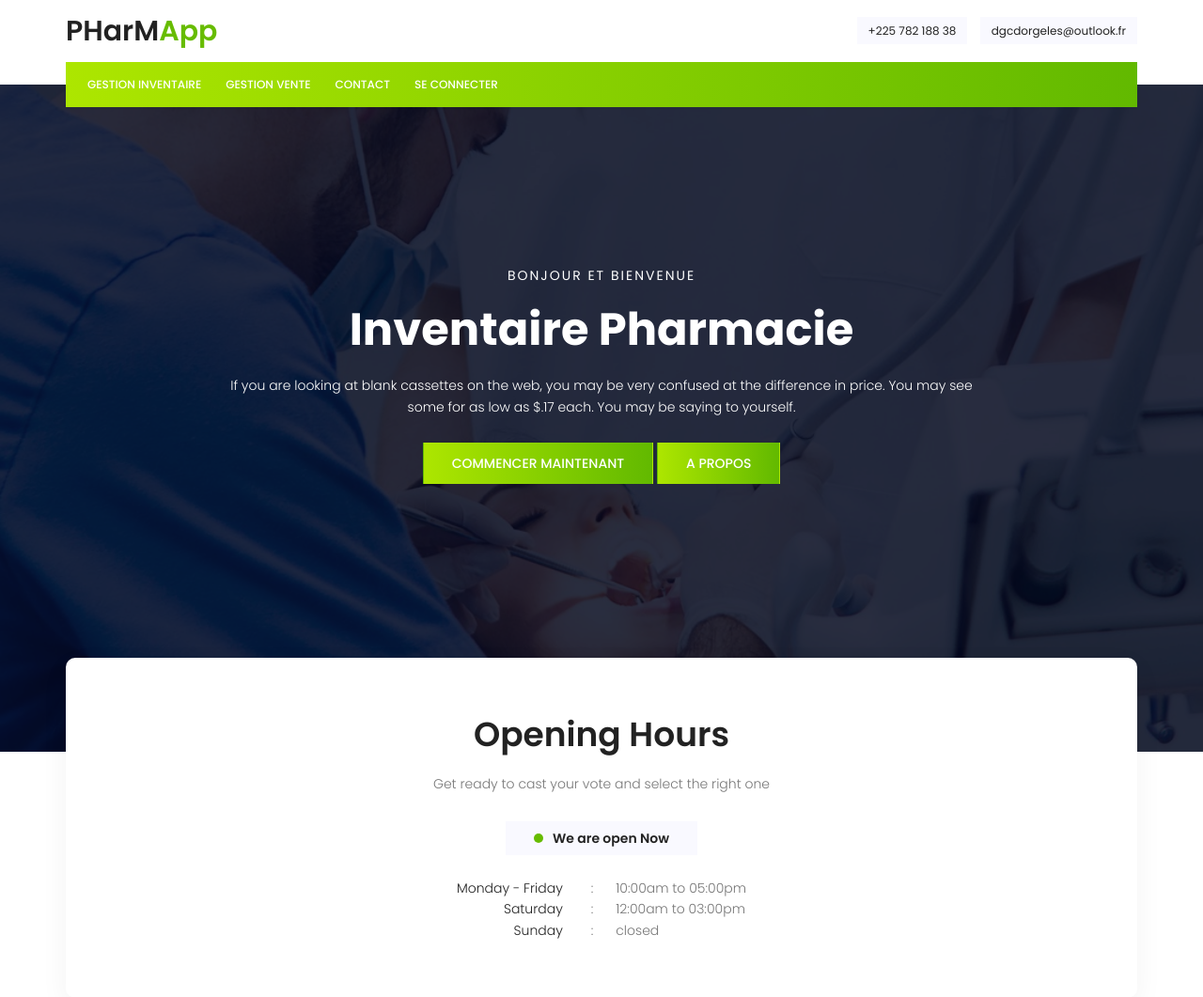
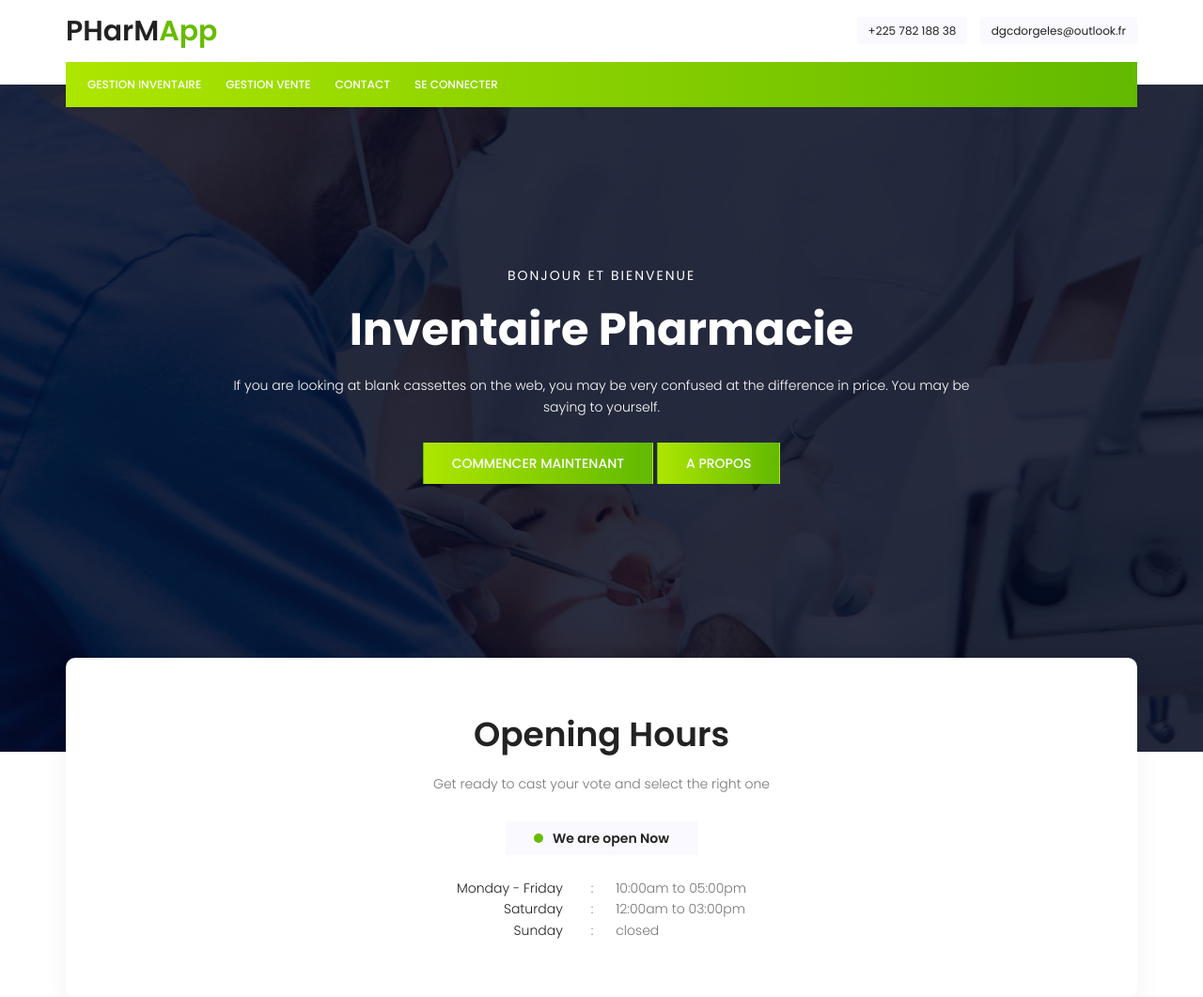
Before and after one commit to Esther-Coulibaly/Pharmapp, a Django app: page / in a window 1280 px wide. Shown: the top 1061 px of the page at 94% size. Run offline with Django 3.2, Linux system fonts and the light colour scheme; some libraries are stand-ins or nearby versions; some web fonts are replaced.

Commit message:
Update index.html

```diff
--- a/core/templates/index.html
+++ b/core/templates/index.html
@@ -94,7 +94,7 @@
                            Inventaire Pharmacie
                         </h1>
                         <p class="text-white mx-auto">
-                            If you are looking at blank cassettes on the web, you may be very confused at the difference in price. You may see some for as low as $.17 each. You may be saying to yourself.
+                            If you are looking at blank cassettes on the web, you may be very confused at the difference in price.  You may be saying to yourself.
                         </p>
                         <a href="#" class="primary-btn header-btn text-uppercase mt-10">Commencer Maintenant</a>
                         <a href="#" class="primary-btn header-btn text-uppercase mt-10">A propos</a>
```
